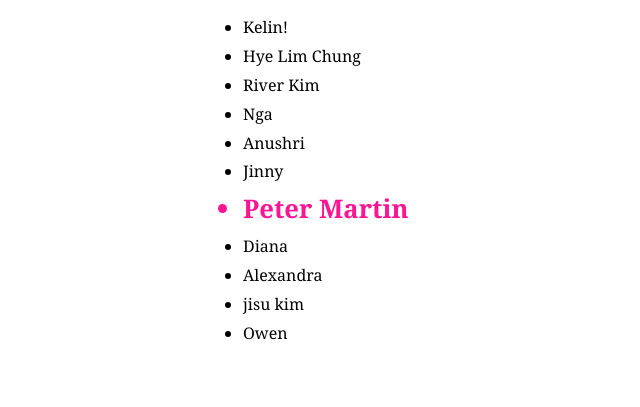
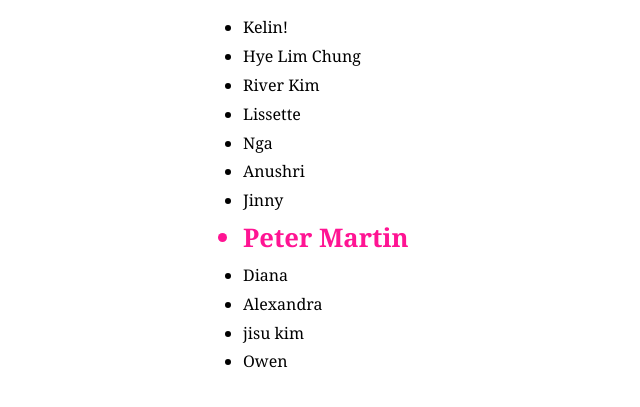
Before and after one commit to pmartin5-gif/fun-app, a plain HTML site: page index.html in a window 1280 px wide. Shown: the part 185-592 px from the top of the page, without its empty margins (187-827 px from the left). Drawn offline with Linux system fonts and the light colour scheme.

Commit message:
Update index.html

```diff
--- a/index.html
+++ b/index.html
@@ -29,6 +29,7 @@
       <li>Kelin!</li>
       <li>Hye Lim Chung</li>
       <li>River Kim</li>
+      <li>Lissette</li>
       <li>Nga</li>
       <li>Anushri</li>
       <li>Jinny</li>
```
